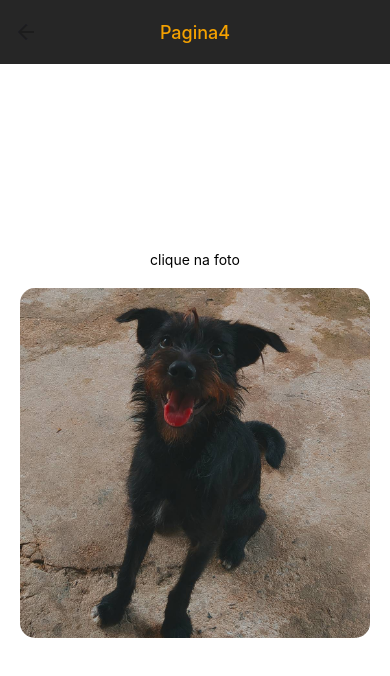
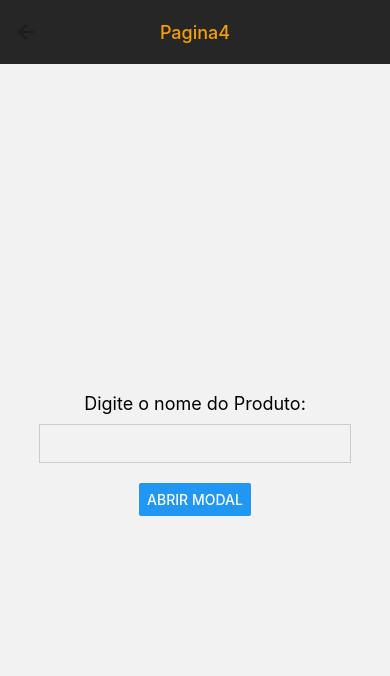
Before and after one commit to joaoguilherme000/Funcionando-typescript, a React Native app: screen /Pagina4 in a window 390 px wide. Shown: the top 676 px of the page. Built offline with nearby package versions, Linux system fonts and the light colour scheme.

Commit message:
PAGINA 4 TEXT INPUT + MODAL USESTATE

```diff
--- a/package.json
+++ b/package.json
@@ -16,6 +16,7 @@
     "react": "18.2.0",
     "react-native": "0.72.4",
     "react-native-gesture-handler": "^2.12.1",
+    "react-native-push-notification": "^8.1.1",
     "react-native-safe-area-context": "4.6.3",
     "react-native-screens": "~3.22.0"
   },
--- a/src/components/Pagina3.tsx
+++ b/src/components/Pagina3.tsx
@@ -51,7 +51,7 @@ const Pagina3 = () => {
 const styles = StyleSheet.create({
   itemContainer: {
     padding: 16,
-    backgroundColor: "#ff0000",
+    backgroundColor: "#3a3a3a",
   },
   image: {
     width: "100%",
--- a/src/components/Pagina4.tsx
+++ b/src/components/Pagina4.tsx
@@ -1,37 +1,133 @@
-import { StatusBar } from "expo-status-bar";
-import { StyleSheet, Text, View, Image, TouchableOpacity } from "react-native";
-import Imagem from "./foto.jpg";
+import React, { useState } from "react";
+import {
+  View,
+  Text,
+  Button,
+  Modal,
+  StyleSheet,
+  TextInput,
+  TouchableOpacity,
+} from "react-native";
 
-export default function Pagina4({ navigation }) {
+const App = () => {
+  const [texto, setTexto] = useState("");
+  const [modalVisible, setModalVisible] = useState(false);
+
+  const handleInputChange = (text) => {
+    setTexto(text);
+  };
+
+  const abrirModal = () => {
+    setModalVisible(true);
+  };
+
+  const fecharModal = () => {
+    setModalVisible(false);
+  };
+
+  const Confirmar = () => {
+    console.log("Usuário clicou em Sim");
+    setModalVisible(false);
+  };
+  const Negar = () => {
+    console.log("Usuário clicou em Nao");
+    setModalVisible(false);
+  };
+
   return (
     <View style={styles.container}>
-      <Text>clique na foto</Text>
-      <TouchableOpacity
-        style={styles.buttonContainer}
-        onPress={() => navigation.navigate("FotoPage")}
-      >
-        <Image source={Imagem} style={styles.buttonImage} />
-      </TouchableOpacity>
-      <StatusBar style="auto" />
+      <Text style={styles.label}>Digite o nome do Produto:</Text>
+      <TextInput
+        style={styles.input}
+        onChangeText={handleInputChange}
+        value={texto}
+      />
+      <Button title="Abrir Modal" onPress={abrirModal} />
+
+      <Modal visible={modalVisible} animationType="slide" transparent={true}>
+        <View style={styles.modalContainer}>
+          <View style={styles.modalContent}>
+            <Text style={styles.modalText}>Texto digitado:</Text>
+            <Text style={styles.digitado}>{texto}</Text>
+            <View style={styles.buttonContainer}>
+              <TouchableOpacity
+                onPress={Confirmar}
+                style={[styles.modalButton, styles.confirmButton]}
+              >
+                <Text style={styles.buttonText}>Sim</Text>
+              </TouchableOpacity>
+              <TouchableOpacity
+                onPress={Negar}
+                style={[styles.modalButton, styles.cancelButton]}
+              >
+                <Text style={styles.buttonText}>Não</Text>
+              </TouchableOpacity>
+            </View>
+          </View>
+        </View>
+      </Modal>
     </View>
   );
-}
+};
 
 const styles = StyleSheet.create({
   container: {
     flex: 1,
-    backgroundColor: "#fff",
+    justifyContent: "center",
     alignItems: "center",
+  },
+  label: {
+    fontSize: 18,
+    marginBottom: 10,
+  },
+  input: {
+    width: "80%",
+    borderWidth: 1,
+    borderColor: "#ccc",
+    padding: 10,
+    marginBottom: 20,
+  },
+  modalContainer: {
+    flex: 1,
     justifyContent: "center",
+    alignItems: "center",
+    backgroundColor: "rgba(0, 0, 0, 0.7)",
+  },
+  modalContent: {
+    backgroundColor: "white",
+    padding: 20,
+    borderRadius: 10,
+    alignItems: "center",
+  },
+  modalText: {
+    fontSize: 18,
+    marginBottom: 10,
+  },
+  digitado: {
+    color: "#f44",
+    fontSize: 15,
+    marginBottom: 15,
   },
   buttonContainer: {
-    margin: 20,
-    alignSelf: "center",
+    flexDirection: "row",
+    justifyContent: "space-between",
+  },
+  modalButton: {
+    padding: 10,
+    borderRadius: 5,
     alignItems: "center",
+    width: "45%",
   },
-  buttonImage: {
-    borderRadius: 15,
-    width: 350, // Defina o tamanho da imagem conforme necessário
-    height: 350, // Defina o tamanho da imagem conforme necessário
+  buttonText: {
+    fontSize: 16,
+    color: "white",
+  },
+  confirmButton: {
+    backgroundColor: "green",
+  },
+  cancelButton: {
+    backgroundColor: "red",
   },
 });
+
+export default App;
```
Also changed, not shown: 1 other file (tests, documents, lock files or other folders).
